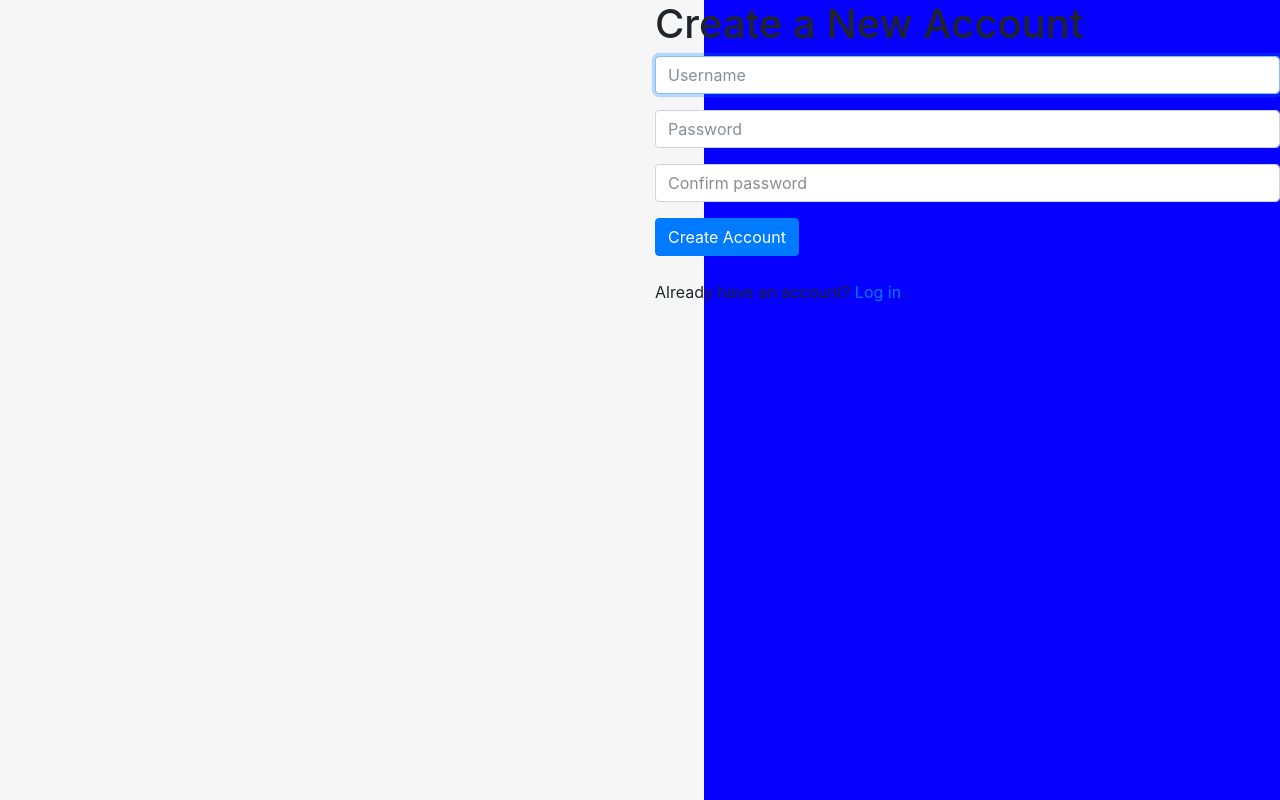
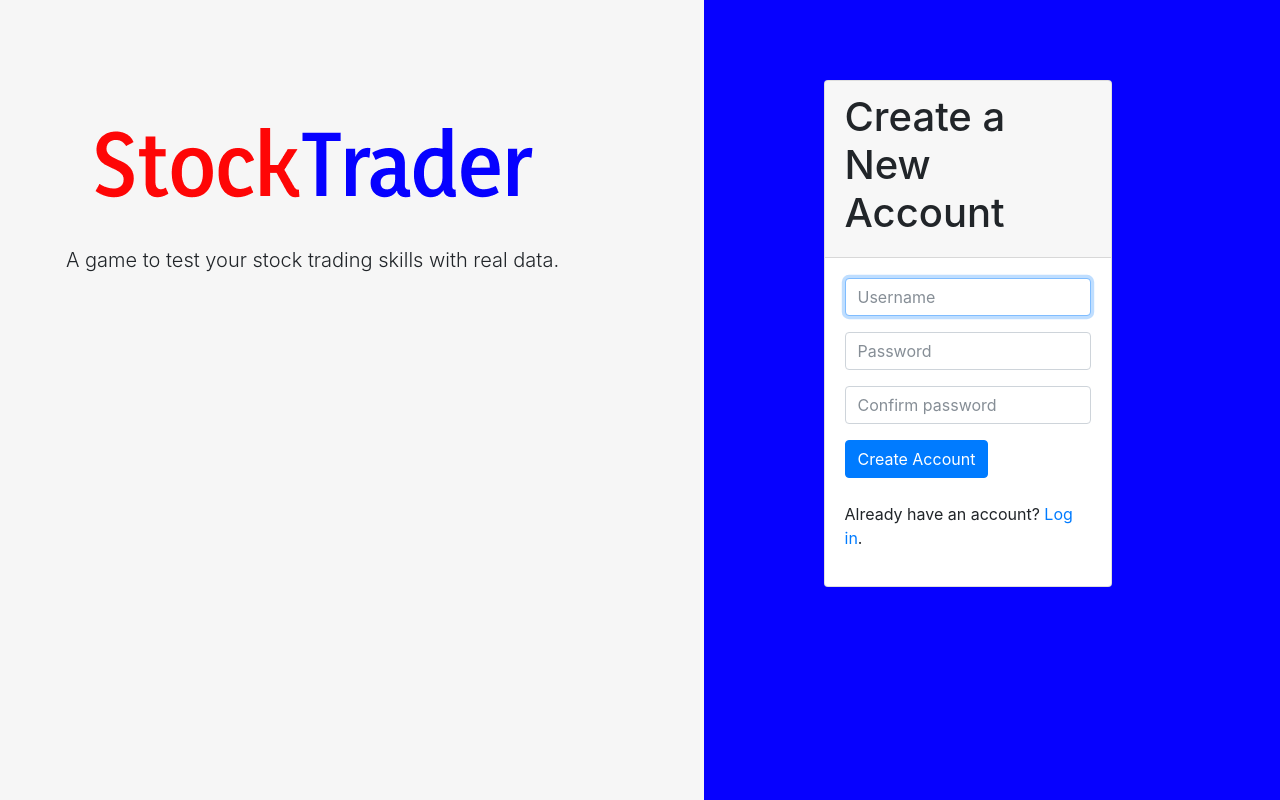
Before and after one commit to bennett39/stock-trader-flask, a Flask app: page /register in a window 1280 px wide. Run offline with Flask 2, Linux system fonts and the light colour scheme; some libraries are stand-ins or nearby versions.

Commit message:
Implement styles on register

```diff
--- a/templates/login.html
+++ b/templates/login.html
@@ -27,6 +27,7 @@
           </form>
           <p class="mt-4">New to Stock Trader? <a href="/register">Create a new account</a>.</p>
         </div>
+      </div>
     </div>
   </div>
 {% endblock %}
--- a/templates/register.html
+++ b/templates/register.html
@@ -5,11 +5,17 @@
 {% endblock %}
 
 {% block main %}
-  <div class="row">
-    <div class="col-sm">
+  <div class="row top-margin">
+    <div class="col-sm text-center">
+      <img src="/static/stocktrader-white.png" alt="Stock Trader logo"
+      class="mx-auto">
+      <p class="lead">A game to test your stock trading skills with real
+      data.</p>
     </div>
     <div class="col-sm">
-      <h1>Create a New Account</h1>
+      <div class="card mx-auto" style="width:18rem">
+        <div class="card-header"><h1>Create a New Account</h1></div>
+        <div class="card-body">
           <form action="/register" method="post">
               <div class="form-group">
                 <input autocomplete="off" autofocus class="form-control" name="username" placeholder="Username" type="text"/>
@@ -25,4 +31,6 @@
           <p class="mt-4">Already have an account? <a href="/login">Log in</a>.</p>
         </div>
       </div>
+    </div>
+  </div>
 {% endblock %}
```
Lines whose indentation alone changed are shown as unchanged.
